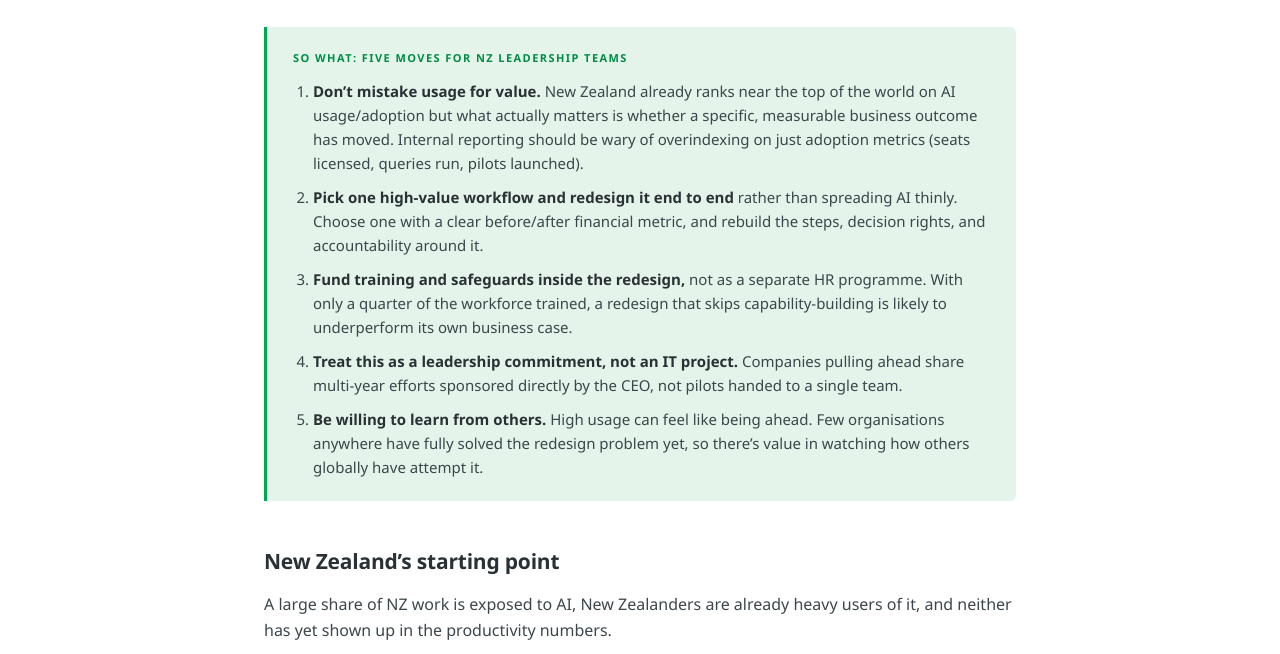
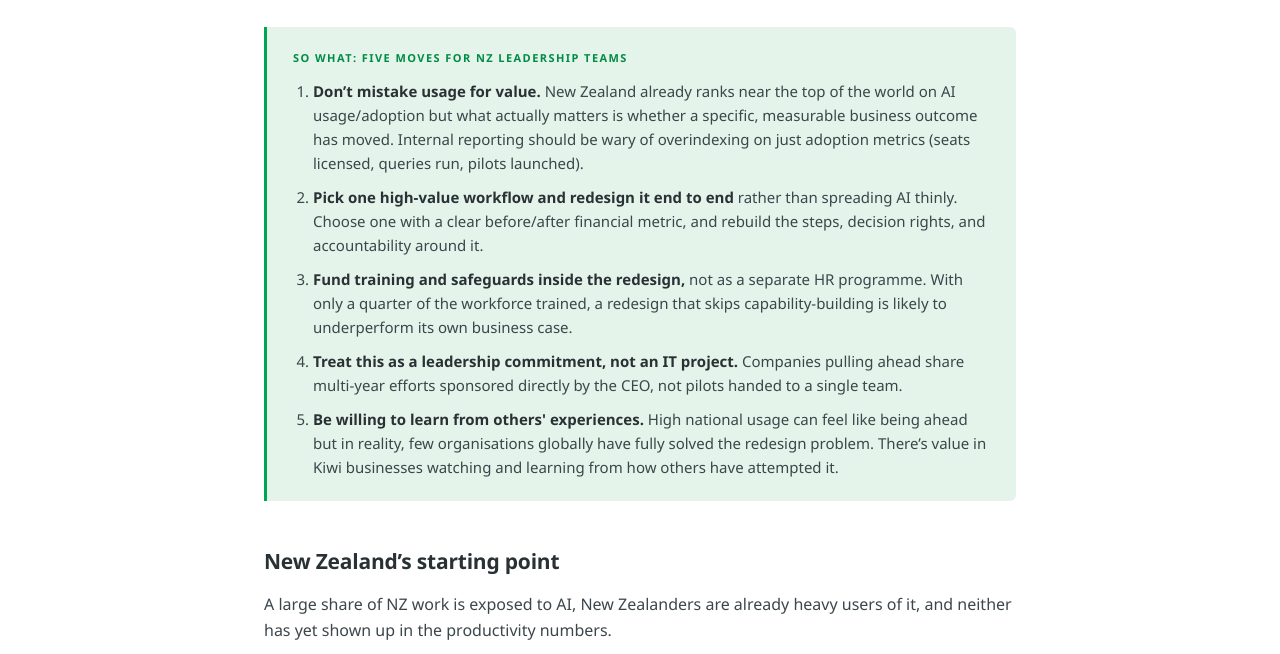
Before and after one commit to EmilyWu371/nz-ai-workforce, a plain HTML site: page index.html in a window 1280 px wide. Shown: the part 146-800 px from the top of the page. Drawn offline with nearby package versions, Linux system fonts and the light colour scheme.

Commit message:
Update index.html

```diff
--- a/index.html
+++ b/index.html
@@ -144,7 +144,7 @@ footer li{margin-bottom:4px}
       <li><b>Pick one high-value workflow and redesign it end to end</b> rather than spreading AI thinly. Choose one with a clear before/after financial metric, and rebuild the steps, decision rights, and accountability around it.</li>
       <li><b>Fund training and safeguards inside the redesign,</b> not as a separate HR programme. With only a quarter of the workforce trained, a redesign that skips capability-building is likely to underperform its own business case.</li>
       <li><b>Treat this as a leadership commitment, not an IT project.</b> Companies pulling ahead share multi-year efforts sponsored directly by the CEO, not pilots handed to a single team.</li>
-      <li><b>Be willing to learn from others.</b> High usage can feel like being ahead. Few organisations anywhere have fully solved the redesign problem yet, so there&rsquo;s value in watching how others globally have attempt it.</li>
+      <li><b>Be willing to learn from others' experiences. </b> High national usage can feel like being ahead but in reality, few organisations globally have fully solved the redesign problem. There&rsquo;s value in Kiwi businesses watching and learning from how others have attempted it.</li>
     </ol>
   </div>
 </div>
```
